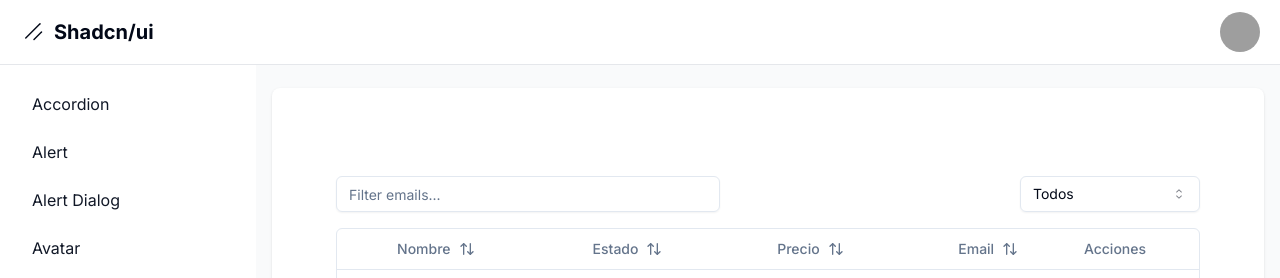
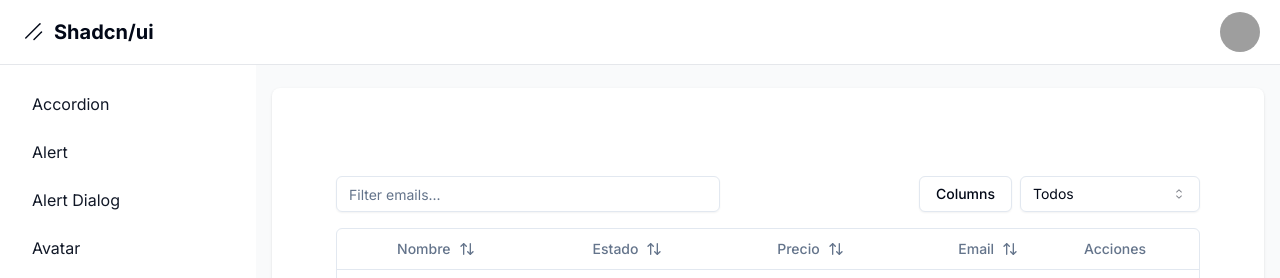
Before and after one commit to Fernixp/SHADCN-DASHBOARD, a Next.js app: page /dashboard/data-table in a window 1280 px wide. Shown: the top 278 px of the page. Built offline with nearby package versions, Linux system fonts and the light colour scheme; grey boxes are pictures that could not be loaded; what unique-names-generator would draw is missing.

Commit message:
feat: :sparkles: agregado visivility en columnas

```diff
--- a/src/app/dashboard/data-table/data-table.tsx
+++ b/src/app/dashboard/data-table/data-table.tsx
@@ -11,6 +11,7 @@ import {
   getSortedRowModel,
   ColumnFiltersState,
   getFilteredRowModel,
+  VisibilityState,
 } from "@tanstack/react-table";
 import {
   Select,
@@ -27,6 +28,13 @@ import {
   TableHeader,
   TableRow,
 } from "@/components/ui/table";
+
+import {
+  DropdownMenu,
+  DropdownMenuCheckboxItem,
+  DropdownMenuContent,
+  DropdownMenuTrigger,
+} from "@/components/ui/dropdown-menu";
 
 import { Button } from "@/components/ui/button";
 import { Input } from "@/components/ui/input";
@@ -45,6 +53,8 @@ export function DataTable<TData, TValue>({
 
   const [currenStatus, setCurrenStatus] = useState("all");
 
+  const [columnVisibility, setColumnVisibility] = useState<VisibilityState>({});
+
   const table = useReactTable({
     data,
     columns,
@@ -54,15 +64,17 @@ export function DataTable<TData, TValue>({
     onColumnFiltersChange: setColumnFilters,
     getSortedRowModel: getSortedRowModel(),
     getFilteredRowModel: getFilteredRowModel(),
+    onColumnVisibilityChange: setColumnVisibility,
     state: {
       sorting,
       columnFilters,
+      columnVisibility,
     },
   });
 
   return (
     <>
-      <div className="flex items-center py-4 justify-between">
+      <div className="flex items-center py-4 justify-between gap-2">
         <Input
           placeholder="Filter emails..."
           value={(table.getColumn("email")?.getFilterValue() as string) ?? ""}
@@ -71,11 +83,39 @@ export function DataTable<TData, TValue>({
           }
           className="max-w-sm"
         />
+        <DropdownMenu>
+          <DropdownMenuTrigger asChild>
+            <Button variant="outline" className="ml-auto">
+              Columns
+            </Button>
+          </DropdownMenuTrigger>
+          <DropdownMenuContent align="end">
+            {table
+              .getAllColumns()
+              .filter((column) => column.getCanHide())
+              .map((column) => {
+                return (
+                  <DropdownMenuCheckboxItem
+                    key={column.id}
+                    className="capitalize"
+                    checked={column.getIsVisible()}
+                    onCheckedChange={(value: string) =>
+                      column.toggleVisibility(!!value)
+                    }
+                  >
+                    {column.id}
+                  </DropdownMenuCheckboxItem>
+                );
+              })}
+          </DropdownMenuContent>
+        </DropdownMenu>
         <Select
           value={currenStatus}
           onValueChange={(value: string) => {
-              setCurrenStatus(value);
-            table.getColumn("status")?.setFilterValue(value !== 'all' ? value : undefined);
+            setCurrenStatus(value);
+            table
+              .getColumn("status")
+              ?.setFilterValue(value !== "all" ? value : undefined);
           }}
         >
           <SelectTrigger className="w-[180px]">
```
